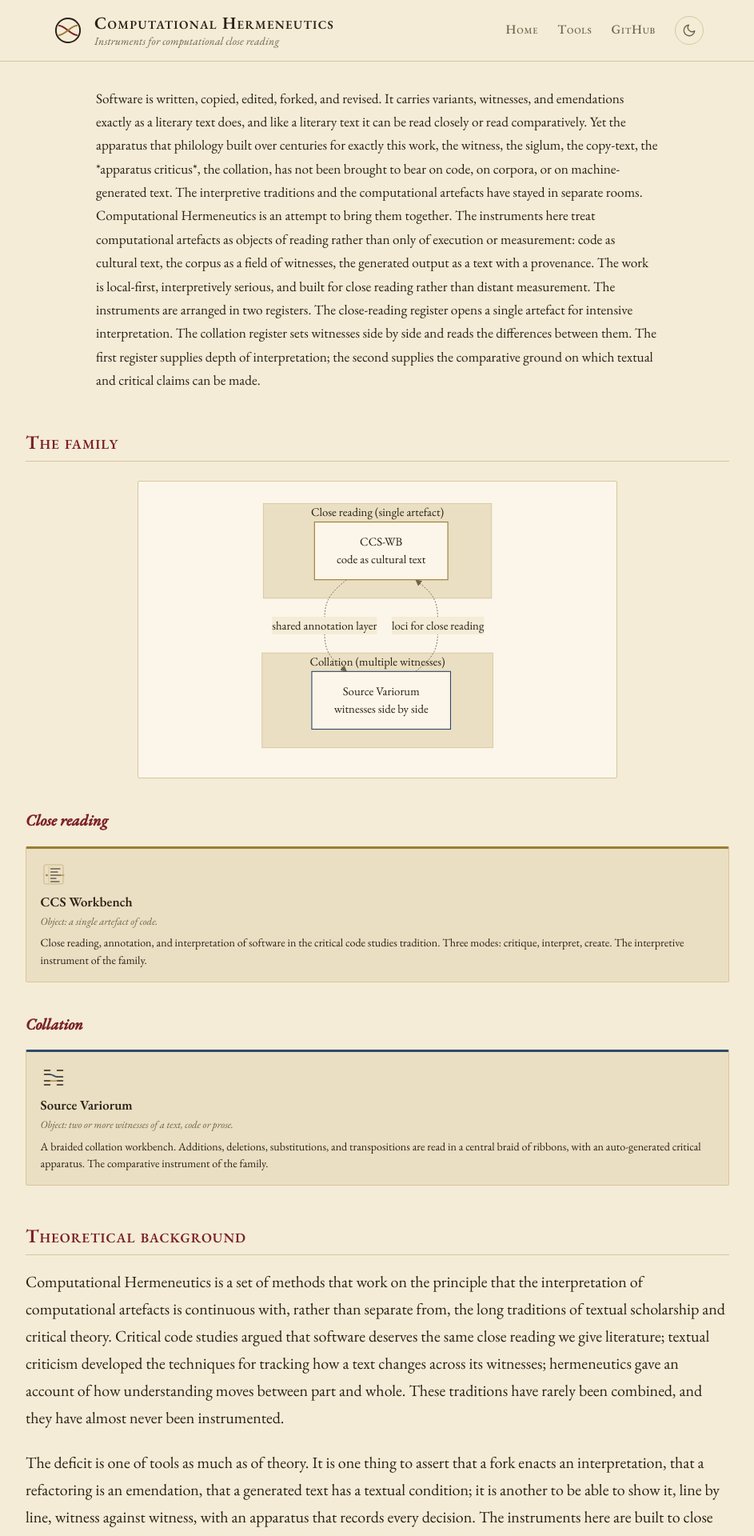
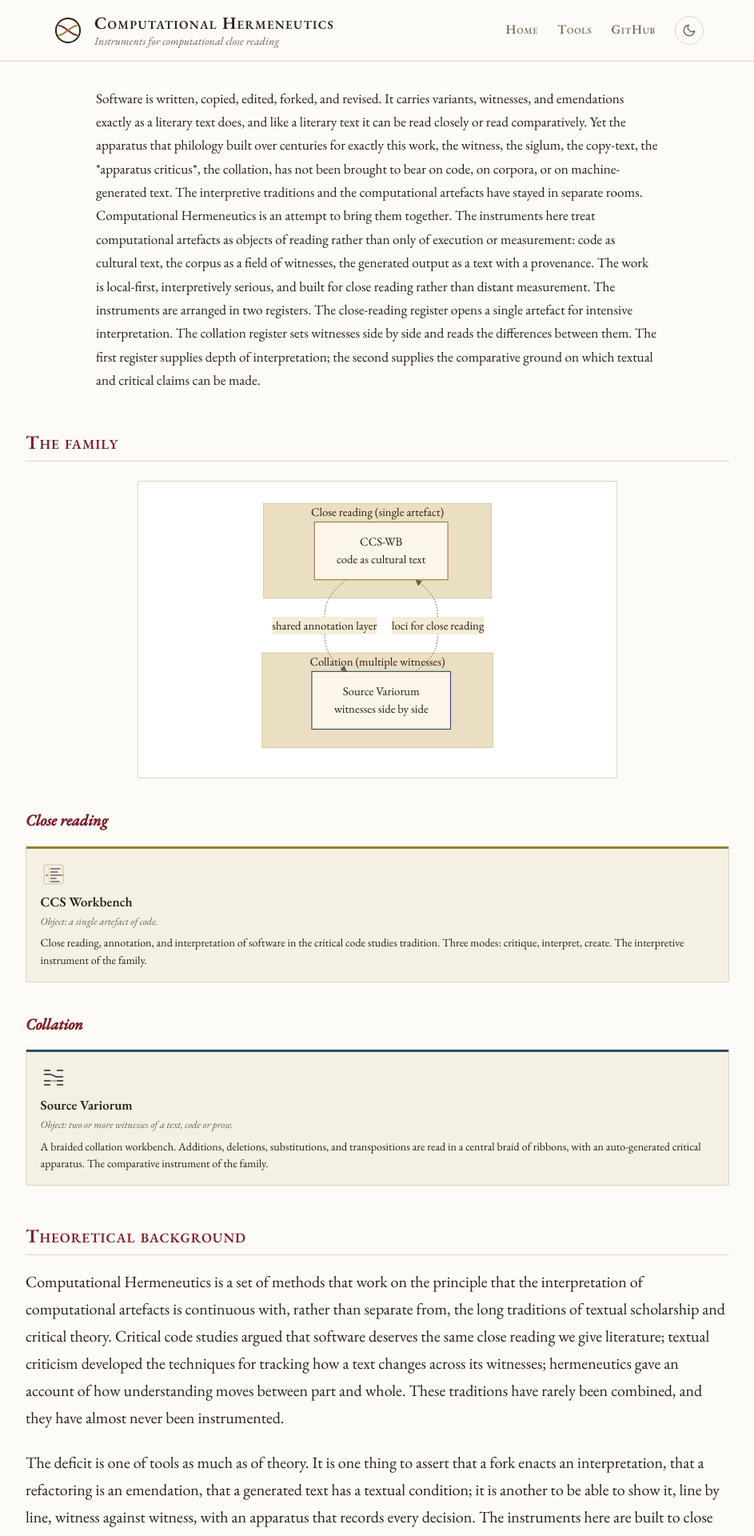
Before and after one commit to Computational-Hermeneutics/Computational-Hermeneutics.github.io, a Jekyll site: the page built from index.md, in a window 1280 px wide. Shown: the top 1920 px of the page at 80% size, without its empty margins (168-1111 px from the left). Built offline with Jekyll 4.4.1, drawn with Linux system fonts in a browser that asks for light colours.

Commit message:
Lighten light-theme ground to near-white

```diff
--- a/assets/css/style.scss
+++ b/assets/css/style.scss
@@ -8,9 +8,9 @@
 // close-reading register, and manuscript lapis for the collation register.
 
 :root {
-  --ch-bg: #f4ecd6;                          /* aged parchment */
-  --ch-surface: #fbf6e9;                     /* fresh page */
-  --ch-surface-alt: #eadfc2;                 /* darker parchment, panels and code */
+  --ch-bg: #fcfbf7;                          /* near-white, faint warmth */
+  --ch-surface: #ffffff;                     /* clean page */
+  --ch-surface-alt: #f4f0e4;                 /* light parchment, panels and code */
   --ch-text: #2a2118;                        /* sepia-black ink */
   --ch-muted: #6f6149;                       /* faded brown ink */
   --ch-blue: #7c2128;                        /* rubric oxblood: brand and links */
@@ -18,7 +18,7 @@
   --ch-blue-underline: rgba(124, 33, 40, 0.3);
   --ch-sand: #9c7c34;                        /* antique gold, close-reading register */
   --ch-burgundy: #2f4a6b;                    /* manuscript lapis, collation register */
-  --ch-rule: #d8c6a0;                        /* parchment rule */
+  --ch-rule: #e0d6bf;                        /* soft parchment rule */
   --ch-card-shadow: 0 2px 12px rgba(80, 50, 20, 0.10);
 }
 
```
Also changed, not shown: assets/images/og-card.svg.
